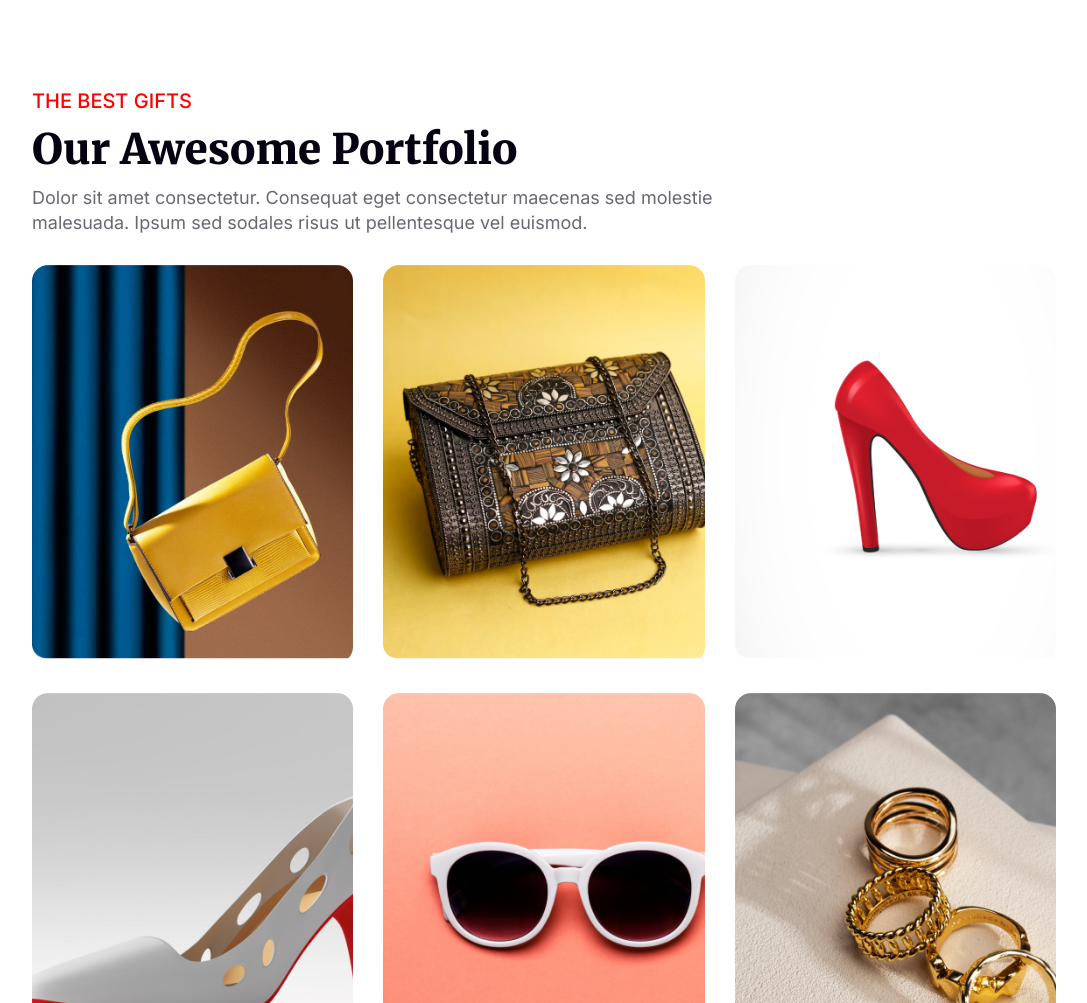
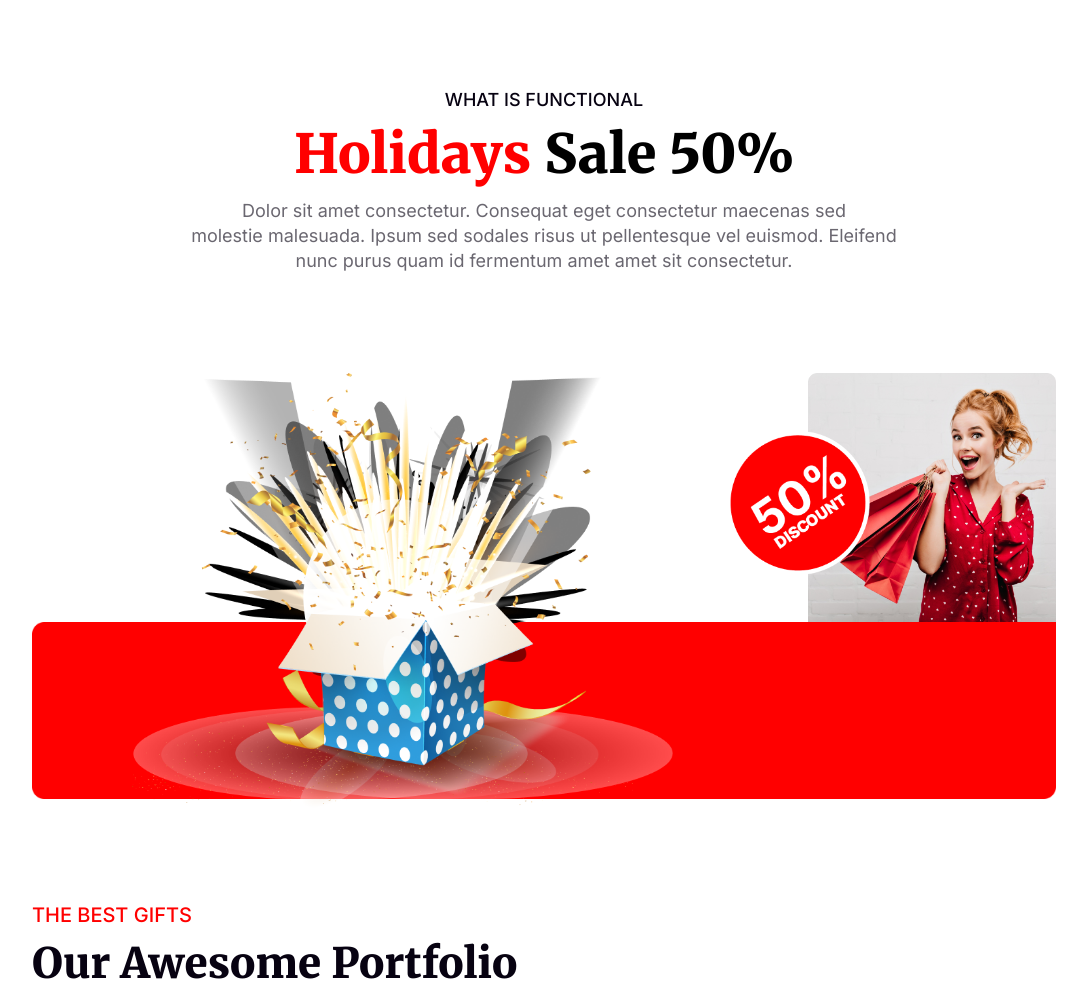
Before and after one commit to mdosmangoni6355/Reset-Assignment-1, a plain HTML site: page index.html in a window 1280 px wide. Shown: the part 2660-3663 px from the top of the page, without its empty margins (96-1183 px from the left). Drawn offline with Linux system fonts and the light colour scheme.

Commit message:
All section done

```diff
--- a/index.html
+++ b/index.html
@@ -3,7 +3,7 @@
 <head>
     <meta charset="UTF-8">
     <meta name="viewport" content="width=device-width, initial-scale=1.0">
-    <title>New Year New Mission</title>
+    <title>New Year 2024</title>
 
     <link rel="stylesheet" href="style.css">
 </head>
@@ -67,6 +67,31 @@
                 <h2>2024</h2>
                 <p>Dolor sit amet consectetur. Consequat eget consectetur maecenas sed.</p>
                 <img width="100px" src="resources/Group 96.png" alt="">
+            </div>
+        </section>
+        <!-- Holiday Section -->
+        <section class="holiday">
+            <div class="holi_text">
+                <h4>WHAT IS FUNCTIONAL</h4>
+                <h2><span>Holidays</span> Sale 50%</h2>
+                <p>Dolor sit amet consectetur. Consequat eget consectetur maecenas sed <br>
+                    molestie malesuada. Ipsum sed sodales risus ut pellentesque vel euismod. Eleifend nunc purus quam id fermentum amet amet sit consectetur.</p>
+            </div>
+            <div class="holi_img">
+                <div class="white_space">
+                    <div class="p_ab">
+                        <img src="resources/Group 44.png" alt="">
+                    </div>
+                    <div class="p_ab1">
+                        <img src="resources/Group 75.png" alt="">
+                    </div>
+                </div>
+                <div>
+                    <img src="resources/Rectangle 1.png" alt="">
+                </div>
+            </div>
+            <div class="red_bg">
+                <img src="resources/Rectangle 2.png" alt="">
             </div>
         </section>
         <!-- Portfolio Section -->
--- a/style.css
+++ b/style.css
@@ -251,6 +251,82 @@
 
 /* Coming soon section end */
 
+/* Holiday Section Start */
+.holiday{
+    margin: 100px auto;
+    width: 80%;
+}
+.holi_text{
+    margin: 100px auto;
+    width: 70%;
+    text-align: center;
+}
+.holi_text h4{
+    color: #070211;
+    font-family: Inter;
+    font-size: 18px;
+    font-weight: 500;
+}
+.holi_text h2{
+    margin-top: 10px;
+    color: #000;
+    text-align: center;
+    font-family: Merriweather;
+    font-size: 54px;
+    font-weight: 900;
+}
+.holi_text h2 span{
+    color: #F00;
+}
+.holi_text p{
+    margin-top: 10px;
+    color: rgba(7, 2, 17, 0.60);
+    font-family: Inter;
+    font-size: 18px;
+    font-weight: 400;
+    line-height: 25px;
+    text-align: center;
+}
+.holi_img{
+    display: flex;
+}
+.holi_img img{
+    /* width: 100%; */
+    height: 250px;
+}
+.white_space{
+    width: 80%;
+    height: 250px;
+    position: relative;
+}
+.p_ab{
+    top: 30px;
+    right: -90px;
+    position: absolute;
+}
+.p_ab img{
+    width: 200px;
+    height: 200px;
+}
+.p_ab1 img{
+    position: absolute;
+    left: 100px;
+    height: 450px;
+}
+
+.red_bg{
+    margin-top: -5px;
+}
+.red_bg img{
+    width: 100%;
+}
+
+.p_re{
+    /* position: relative; */
+}
+
+/* Holiday Section End */
+
 /* Portfolio Section Start */
 .portfolio{
     margin: 80px auto;
```
